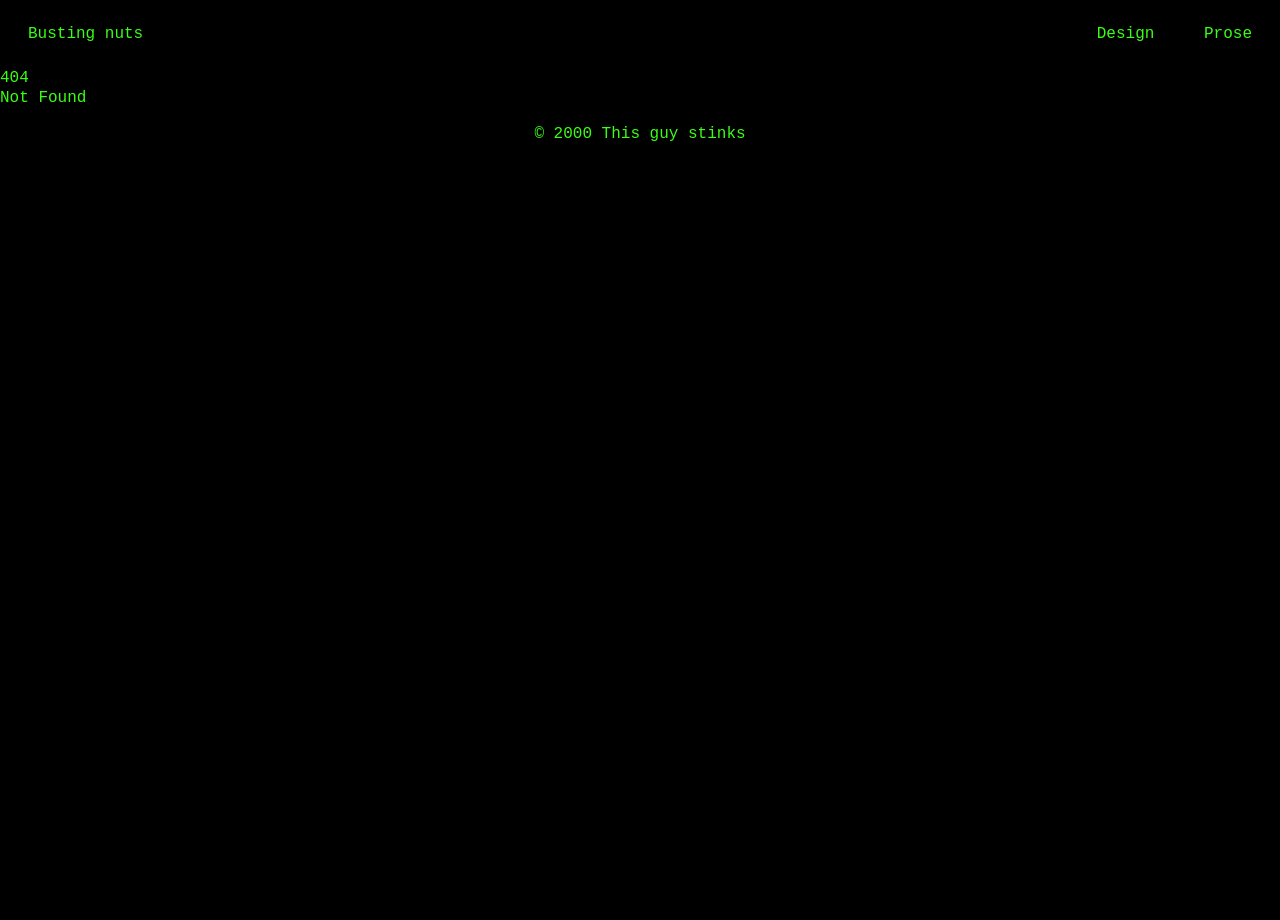
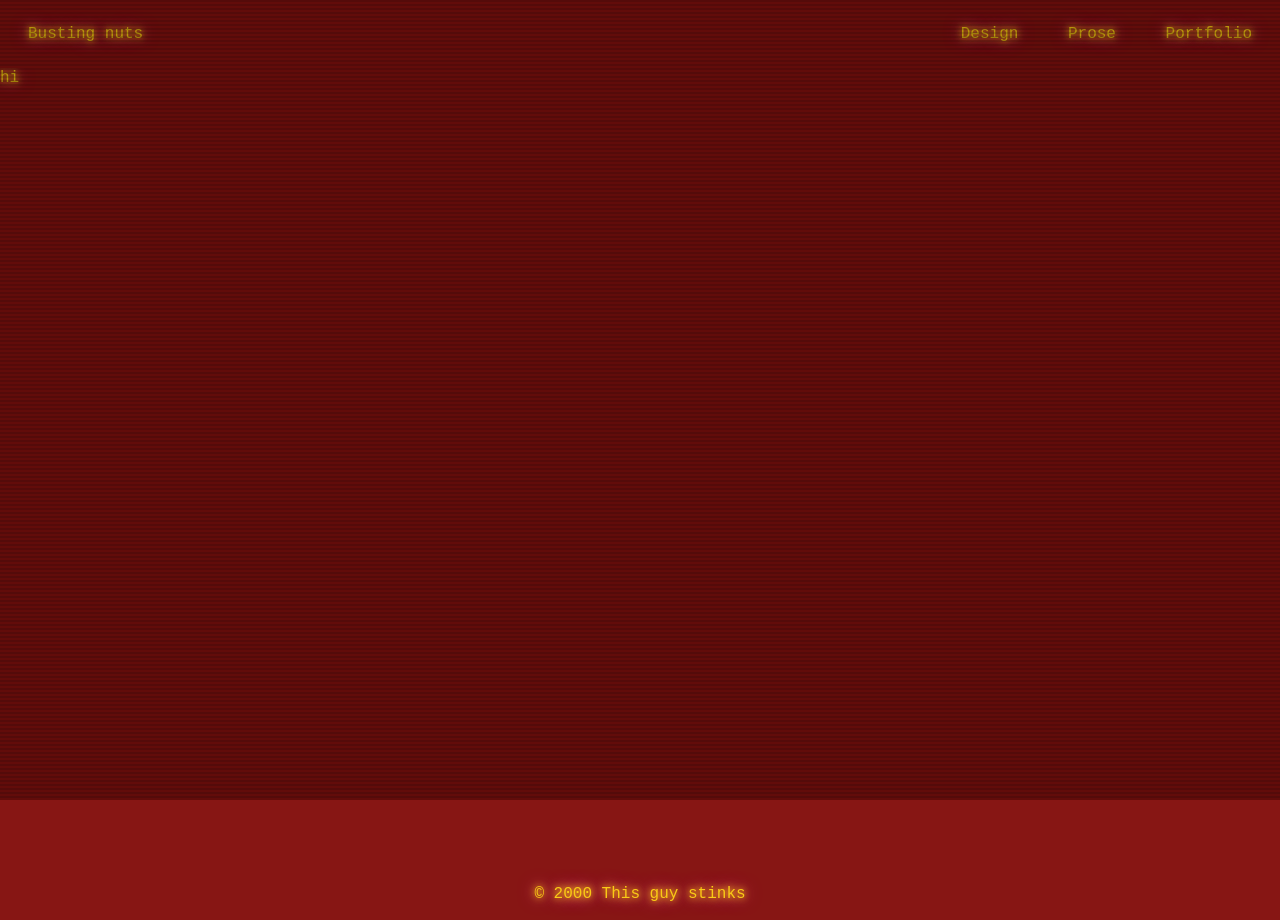
Before and after one commit to LongTTruong/LeBlogJames, a SvelteKit app in the folder app/: page /portfolio in a window 1280 px wide. Before the commit this address had no page. Before the commit the page ends 800 px from the top, so only its background shows below. Built offline with nearby package versions, Linux system fonts and the light colour scheme.

Commit message:
added some cool effects! gotta optimize...

```diff
--- a/app/postcss.config.cjs
+++ b/app/postcss.config.cjs
@@ -1,6 +1,6 @@
 module.exports = {
+  syntax: require('postcss-scss'),
   plugins: {
-    syntax: 'postcss-scss',
     tailwindcss: {},
     autoprefixer: {},
   },
--- /dev/null
+++ b/app/src/lib/Scanline.svelte
@@ -0,0 +1,31 @@
+<script>
+    export let index;
+    export let lineSpacing = 2;
+    export let lineOpacity = 0.05;
+
+    $: background = `
+      repeating-linear-gradient(
+        0deg,
+        rgba(0, 0, 0, ${lineOpacity}),
+        rgba(0, 0, 0, ${lineOpacity}) ${lineSpacing}px,
+        rgba(0, 0, 0, ${lineOpacity * 1.5}) ${lineSpacing}px,
+        rgba(0, 0, 0, ${lineOpacity * 1.5}) ${lineSpacing * 2}px
+      )
+    `;
+  </script>
+
+  <div
+    class="scanline-overlay"
+    style="background: {background}; z-index: {index + 1};"
+  ></div>
+
+  <style>
+    .scanline-overlay {
+      position: fixed;
+      height: 100%;
+      width: 100%;
+      pointer-events: none; /* Allows interaction with the content */
+      top: 0;
+      left: 0;
+    }
+  </style>
--- a/app/src/lib/app.css
+++ b/app/src/lib/app.css
@@ -9,12 +9,27 @@
     font-style: normal;
 }
 
+@keyframes glow {
+  0%, 100% {
+    text-shadow: 0 0 3px #f9ca16, 0 0 6px #f9ca16, 0 0 9px #ff00ff;
+  }
+  50% {
+    text-shadow: 0 0 6px #f9ca16, 0 0 12px #f9ca16, 0 0 18px #ff00ff;
+  }
+}
+
 body {
-    background-color : black;
-    color: theme('colors.green.normal');
+    background-color : #871614;
+    color: #f9ca16;
+    animation: glow 2s infinite alternate;
     font-family: "DEC Terminal Modern", monospace;
     font-size: 16px;
+    text-shadow: 0 0 5px #f9ca16, 0 0 10px #f9ca16, 0 0 20px #f9ca16, 0 0 40px #ff00ff, 0 0 80px #ff00ff, 0 0 120px #ff00ff;
     line-height: 1.25;
+    margin: 0;
+    padding: 0;
+    height: 100vh;
+    overflow-x: hidden;
     /* No scroll bars >:( */
     -ms-overflow-style: none;  /* IE and Edge */
     scrollbar-width: none;  /* Firefox */
@@ -23,3 +38,24 @@ body {
 body::-webkit-scrollbar {
     display: none;
 }
+
+.background-overlay {
+    position: fixed;
+    z-index: 1; /* Make sure it's below the content */
+    background:
+      /* Vignette */
+      radial-gradient(
+        circle,
+        rgba(0, 0, 0, 0) 0%,
+        rgba(0, 0, 0, 0.05) 50%,
+        rgba(0, 0, 0, 0.1) 70%,
+        rgba(0, 0, 0, 0.25) 100%
+      );
+    background-attachment: scroll; /* Keeps the background fixed relative to the viewport */
+    background-size: cover; /* Ensures it covers the entire page */
+    background-repeat: no-repeat;
+    background-position: center;
+    height: 100%;
+    width: 100%;
+    pointer-events: none; /* Allows interaction with the content */
+  }
--- a/app/src/routes/+layout.svelte
+++ b/app/src/routes/+layout.svelte
@@ -1,20 +1,61 @@
 <script>
     import "../lib/app.css";
+    import Scanline from '$lib/Scanline.svelte'
+    import { onMount } from 'svelte';
+
+    let scanlineProps = [];
+    const totalLines = 10;
+    let lineIndex = 0;
+
+    function updateScanlines() {
+        const lineOpacity = Math.random() * 0.05 + 0.01; // Controlled random opacity for a subtle effect
+        // Update properties for the current scanline
+        scanlineProps[lineIndex] = { lineOpacity };
+
+        // Move to the next line section
+        lineIndex = (lineIndex + 1) % totalLines;
+    }
+
+
+  onMount(() => {
+    //Initialize lol
+    scanlineProps = Array(totalLines).fill({lineOpacity: 0.05});
+
+    // Update scanlines on mount and periodically
+    updateScanlines();
+    const interval = setInterval(updateScanlines, 200); //
+    return () => clearInterval(interval);
+  });
+
 </script>
 
+<!-- applies the vignette and scan line effect -->
+{#each Array(totalLines) as _, i}
+    <Scanline
+        index = {i}
+        lineOpacity = {scanlineProps[i]?.lineOpacity || 0.05}
+    />
+{/each}
+
+<!-- nav bar -->
 <nav class = "p-4">
     <div class ="container mx-auto flex justify-between items-center">
-        <a href="/" class="hover:bg-blue-700 px-3 py-2 rounded">Busting nuts</a>
+        <a href="/" class="hover:bg-brown px-3 py-2 rounded">Busting nuts</a>
         <div class="space-x-4">
-            <a href="/design" class="hover:bg-blue-700 px-3 py-2 rounded">Design</a>
-            <a href="/blog" class = "hover:bg-blue-700 px-3 py-2 rounded">Prose</a>
+            <a href="/design" class="hover:bg-brown px-3 py-2 rounded">Design</a>
+            <a href="/blog" class ="hover:bg-brown px-3 py-2 rounded">Prose</a>
+            <a href="/portfolio" class ="hover:bg-brown px-3 py-2 rounded">Portfolio</a>
         </div>
     </div>
 </nav>
 
-<slot></slot>
+<!-- Route content -->
+<main>
+    <slot></slot>
+</main>
 
-    <footer class = "p-4">
+<!-- Final footer -->
+<footer class = "p-4">
     <div class="container mx-auto text-center">
         <p>© 2000 This guy stinks</p>
     </div>
--- a/app/src/routes/blog/+page.svelte
+++ b/app/src/routes/blog/+page.svelte
@@ -21,6 +21,7 @@
 
         if (newPosts && newPosts.post) {
             posts = {...posts,...newPosts};
+            offset += 3;
         } else {
             console.error("It's over...", newPosts);
         }
--- /dev/null
+++ b/app/src/routes/portfolio/+page.svelte
@@ -0,0 +1,5 @@
+<body>
+    <div>
+        hi
+    </div>
+</body>
--- a/app/tailwind.config.cjs
+++ b/app/tailwind.config.cjs
@@ -9,10 +9,18 @@ module.exports = {
       sans : ['Helvetica', "DEC Terminal Modern", 'sans-serif'],
       serif : ['Georgia', 'serif'],
     },
-    extend: {
-      colors: {
-        green: {normal : '#39ff14'}
-      },
+    colors: {
+      transparent : 'transparent',
+      white: '#FFFFFF',
+      black: '#000000',
+      red : '#871614',
+      yellow : '#f9ca16',
+      green : '#39ff14',
+      brown : '#875014',
+      blue : '#161487',
+      magenta : '#87144C',
+      purple : '#501487',
+      teal: '#148587',
     },
   plugins: [],
 },
```
Also changed, not shown: app/package.json (+15 -15 lines), app/src/routes/portfolio/+page.js (added), 1 other file (tests, documents, lock files or other folders).
